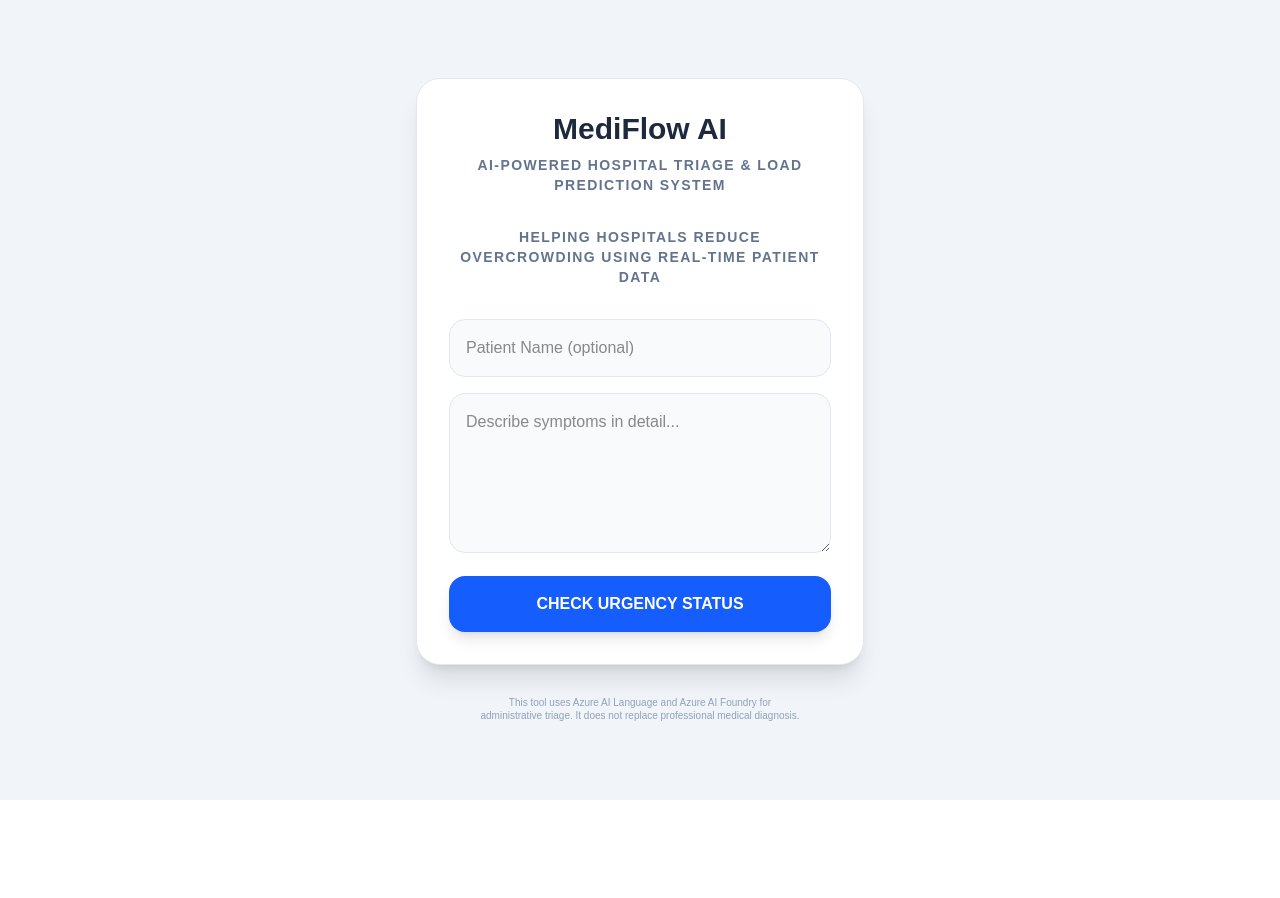
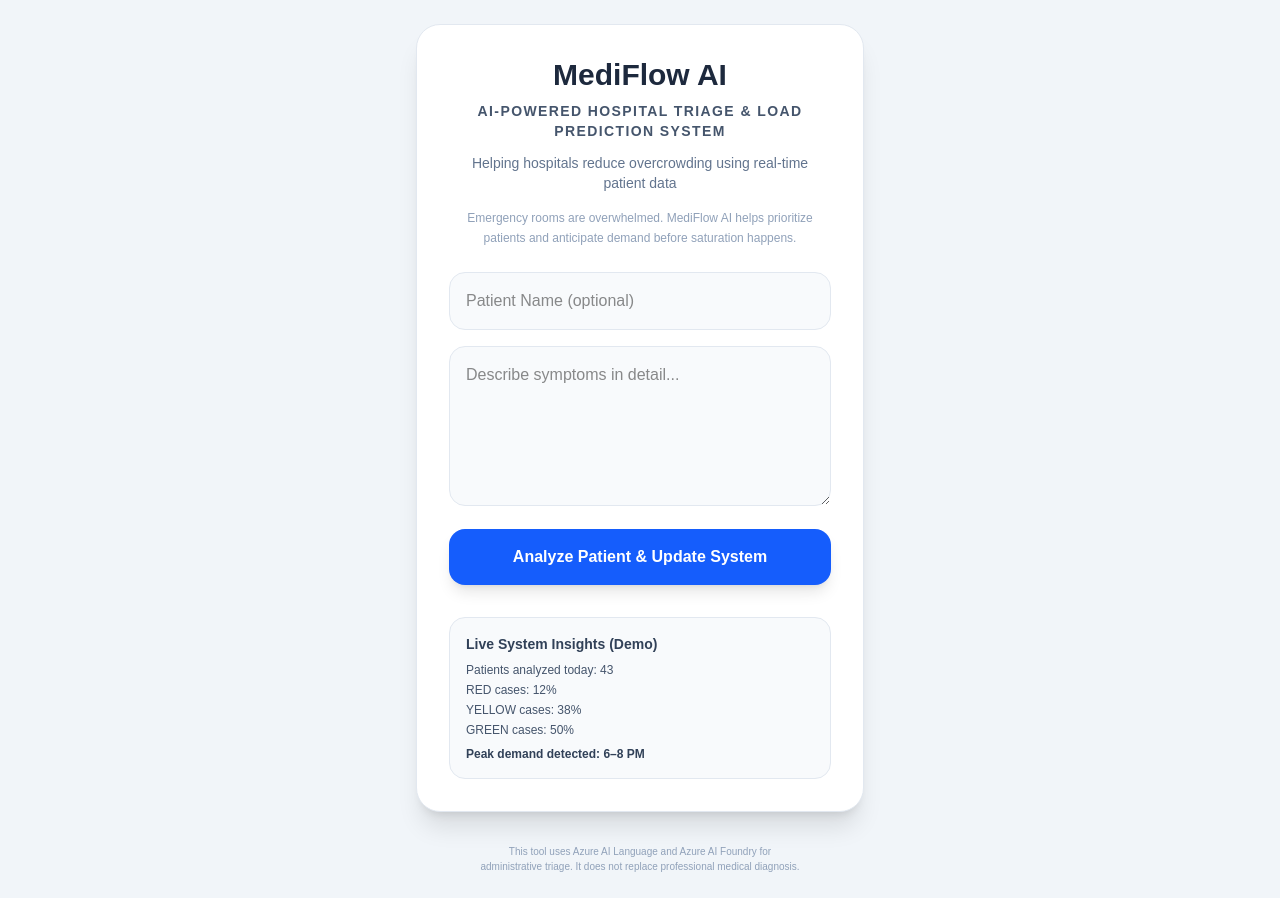
Before and after one commit to guillermoguevara887/MediFlow-AI, a Next.js app: page / in a window 1280 px wide. Before the commit the page ends 800 px from the top, so only its background shows below. Built offline with nearby package versions, Linux system fonts and the light colour scheme.

Commit message:
update page.js 1.1

```diff
--- a/src/app/page.js
+++ b/src/app/page.js
@@ -59,27 +59,37 @@ export default function Home() {
   return (
     <main className="min-h-screen bg-slate-100 flex flex-col items-center justify-center p-6">
       <div className="bg-white p-8 rounded-3xl shadow-xl w-full max-w-md border border-slate-200">
+
+        {/* HEADER */}
         <h1 className="text-3xl font-black text-slate-800 text-center mb-2">
           MediFlow AI
         </h1>
-        <p className="text-slate-500 text-center mb-8 text-sm uppercase tracking-widest font-bold">
+
+        <p className="text-slate-600 text-center text-sm font-bold uppercase tracking-widest">
           AI-powered hospital triage & load prediction system
         </p>
-        <p className="text-slate-500 text-center mb-8 text-sm uppercase tracking-widest font-bold">
+
+        <p className="text-slate-500 text-center mt-3 text-sm">
           Helping hospitals reduce overcrowding using real-time patient data
         </p>
 
-        <div className="space-y-4">
+        <p className="text-slate-400 text-center mt-4 text-xs leading-relaxed">
+          Emergency rooms are overwhelmed. MediFlow AI helps prioritize patients
+          and anticipate demand before saturation happens.
+        </p>
+
+        {/* FORM */}
+        <div className="space-y-4 mt-6">
           <input
             value={nombre}
-            className="w-full p-4 bg-slate-50 border border-slate-200 rounded-2xl focus:ring-2 focus:ring-blue-500 outline-none transition-all"
+            className="w-full p-4 bg-slate-50 border border-slate-200 rounded-2xl focus:ring-2 focus:ring-blue-500 outline-none"
             placeholder="Patient Name (optional)"
             onChange={(e) => setNombre(e.target.value)}
           />
 
           <textarea
             value={sintomas}
-            className="w-full p-4 bg-slate-50 border border-slate-200 rounded-2xl h-40 focus:ring-2 focus:ring-blue-500 outline-none transition-all"
+            className="w-full p-4 bg-slate-50 border border-slate-200 rounded-2xl h-40 focus:ring-2 focus:ring-blue-500 outline-none"
             placeholder="Describe symptoms in detail..."
             onChange={(e) => setSintomas(e.target.value)}
           />
@@ -87,39 +97,43 @@ export default function Home() {
           <button
             onClick={analizarTriage}
             disabled={cargando}
-            className={`w-full py-4 rounded-2xl font-bold text-white transition-all shadow-lg active:scale-95 ${cargando ? "bg-slate-400" : "bg-blue-600 hover:bg-blue-700"
+            className={`w-full py-4 rounded-2xl font-bold text-white shadow-lg transition-all ${cargando
+                ? "bg-slate-400"
+                : "bg-blue-600 hover:bg-blue-700 active:scale-95"
               }`}
           >
-            {cargando ? "Analyzing with Azure AI..." : "CHECK URGENCY STATUS"}
+            {cargando
+              ? "Analyzing with Azure AI..."
+              : "Analyze Patient & Update System"}
           </button>
         </div>
 
+        {/* ERROR */}
         {errorMsg && (
-          <div className="mt-6 p-4 rounded-2xl bg-slate-50 border border-slate-200 text-slate-700 text-sm">
+          <div className="mt-6 p-4 rounded-2xl bg-slate-50 border border-slate-200 text-sm">
             <div className="font-bold mb-1">Couldn’t complete the request</div>
             <div className="opacity-90">{errorMsg}</div>
           </div>
         )}
 
+        {/* RESULTADO */}
         {resultado && (
           <div
-            className={`mt-8 p-6 rounded-2xl text-center animate-in fade-in slide-in-from-bottom-4 duration-500 ${colorClass}`}
+            className={`mt-8 p-6 rounded-2xl text-center animate-in fade-in slide-in-from-bottom-4 ${colorClass}`}
           >
-            <h2 className="text-2xl font-black tracking-tighter">
+            <h2 className="text-2xl font-black">
               {resultado.color}
             </h2>
 
-            <p className="mt-2 text-sm font-medium opacity-95">
-              {resultado.mensaje || "Administrative urgency classification returned."}
+            <p className="mt-2 text-sm">
+              {resultado.mensaje}
             </p>
 
-            {/* Explainability (optional, but very good for judges) */}
+            {/* Explainability */}
             {Array.isArray(resultado.reasons) && resultado.reasons.length > 0 && (
               <div className="mt-4 text-left">
-                <div className="text-xs font-black uppercase tracking-widest opacity-90">
-                  Why?
-                </div>
-                <ul className="mt-2 text-sm space-y-1 list-disc list-inside opacity-95">
+                <div className="text-xs font-bold uppercase">Why?</div>
+                <ul className="mt-2 text-sm list-disc list-inside">
                   {resultado.reasons.slice(0, 4).map((r, idx) => (
                     <li key={idx}>{r}</li>
                   ))}
@@ -127,18 +141,17 @@ export default function Home() {
               </div>
             )}
 
-            {/* Red flags (only show if present) */}
-            {Array.isArray(resultado.red_flags_detected) &&
-              resultado.red_flags_detected.length > 0 && (
+            {/* Red flags */}
+            {resultado.red_flags_detected?.length > 0 && (
               <div className="mt-4 text-left">
-                  <div className="text-xs font-black uppercase tracking-widest opacity-90">
+                <div className="text-xs font-bold uppercase">
                   Red flags detected
                 </div>
                 <div className="mt-2 flex flex-wrap gap-2">
-                    {resultado.red_flags_detected.slice(0, 6).map((rf, idx) => (
+                  {resultado.red_flags_detected.map((rf, idx) => (
                     <span
                       key={idx}
-                        className="px-3 py-1 rounded-full text-xs font-bold bg-black/20"
+                      className="px-3 py-1 text-xs font-bold bg-black/20 rounded-full"
                     >
                       {rf}
                     </span>
@@ -147,14 +160,34 @@ export default function Home() {
               </div>
             )}
 
-            <div className="mt-4 pt-4 border-t border-white/20 text-xs font-bold uppercase tracking-widest">
-              Administrative Classification Only
+            {/* NUEVO MENSAJE CLAVE */}
+            <div className="mt-4 text-xs opacity-90">
+              This case contributes to hospital load analysis
             </div>
           </div>
         )}
+
+        {/* NUEVA SECCIÓN: LIVE INSIGHTS */}
+        <div className="mt-8 p-4 rounded-2xl bg-slate-50 border border-slate-200">
+          <h3 className="text-sm font-bold text-slate-700 mb-2">
+            Live System Insights (Demo)
+          </h3>
+
+          <div className="text-xs text-slate-600 space-y-1">
+            <div>Patients analyzed today: 43</div>
+            <div>RED cases: 12%</div>
+            <div>YELLOW cases: 38%</div>
+            <div>GREEN cases: 50%</div>
+            <div className="mt-2 font-semibold text-slate-700">
+              Peak demand detected: 6–8 PM
+            </div>
+          </div>
         </div>
 
-      <p className="mt-8 text-slate-400 text-[10px] max-w-xs text-center leading-tight">
+      </div>
+
+      {/* FOOTER */}
+      <p className="mt-8 text-slate-400 text-[10px] max-w-xs text-center">
         This tool uses Azure AI Language and Azure AI Foundry for administrative triage.
         It does not replace professional medical diagnosis.
       </p>
```
Lines whose indentation alone changed are shown as unchanged.
